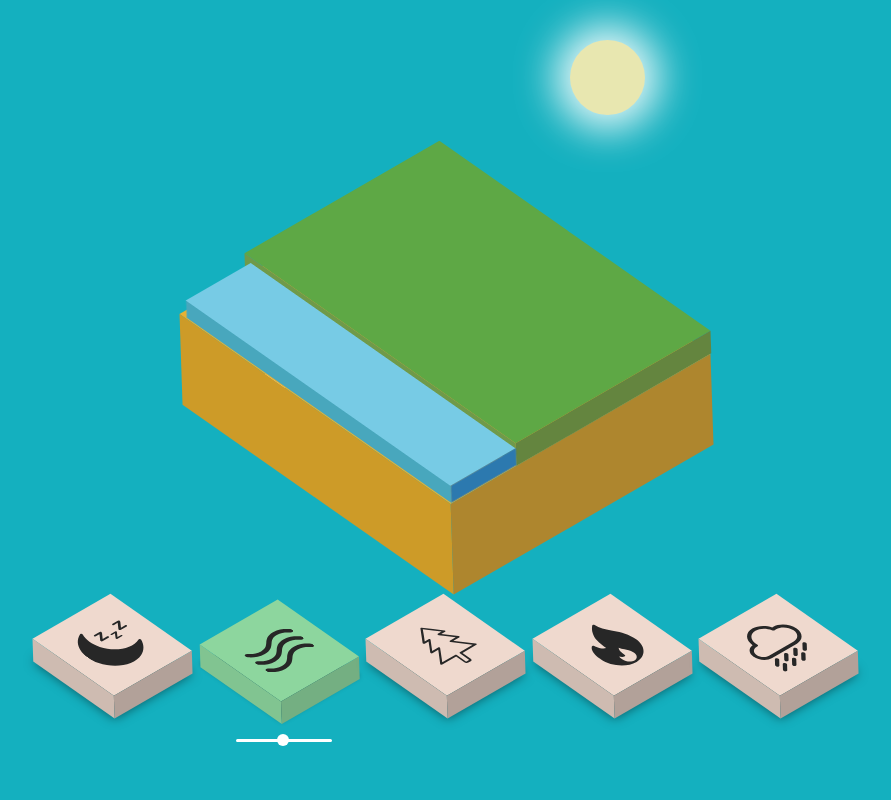
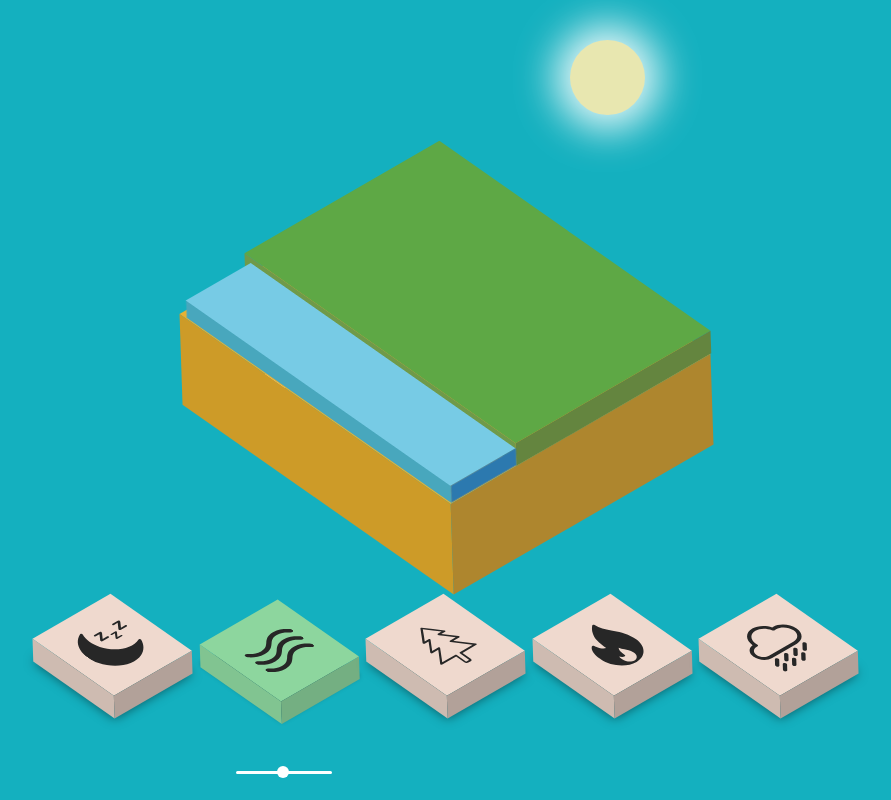
Before and after one commit to Lynch-cai/Focusly, a plain HTML site: page index.html in a window 1280 px wide. Both pictures are taken after a click on the link 473 px from the left and 644 px from the top of the page. Shown: the whole page, without its empty margins (195-1086 px from the left). Drawn offline with Linux system fonts and the light colour scheme.

Commit message:
music slider bar

```diff
--- a/styles/index.css
+++ b/styles/index.css
@@ -800,7 +800,7 @@ div.index_content .index_weather .index_rain div{
     position: absolute;
     width: 7.5vw;
     height: 0.4vh;
-    bottom: 7%;
+    bottom: 3%;
     z-index: 9999;
     border-radius: 5px;
     background: #fff;
```
